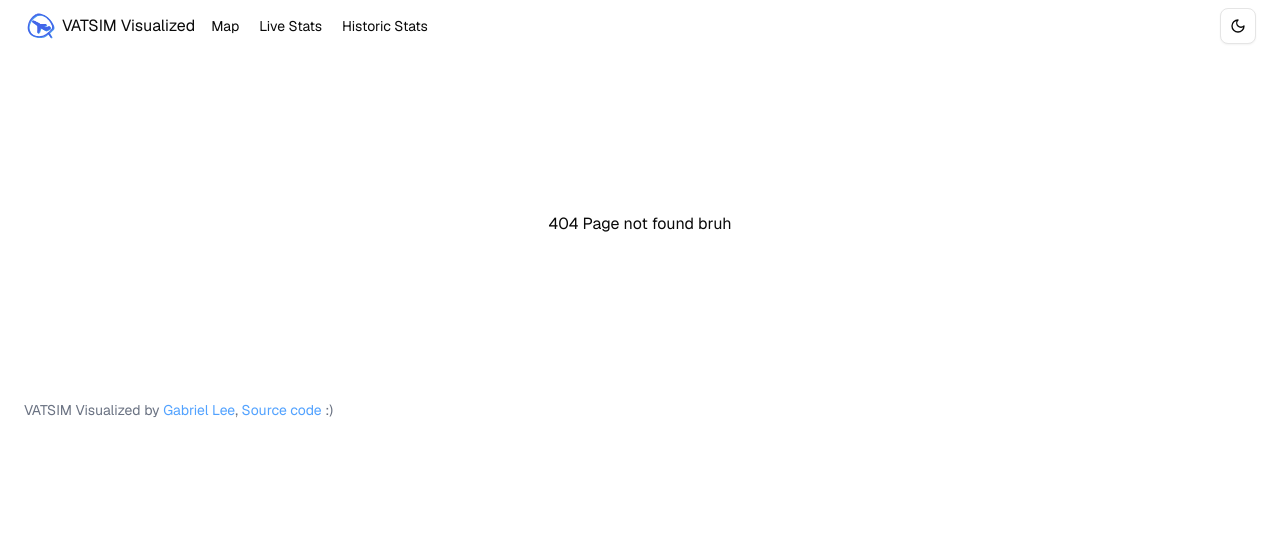
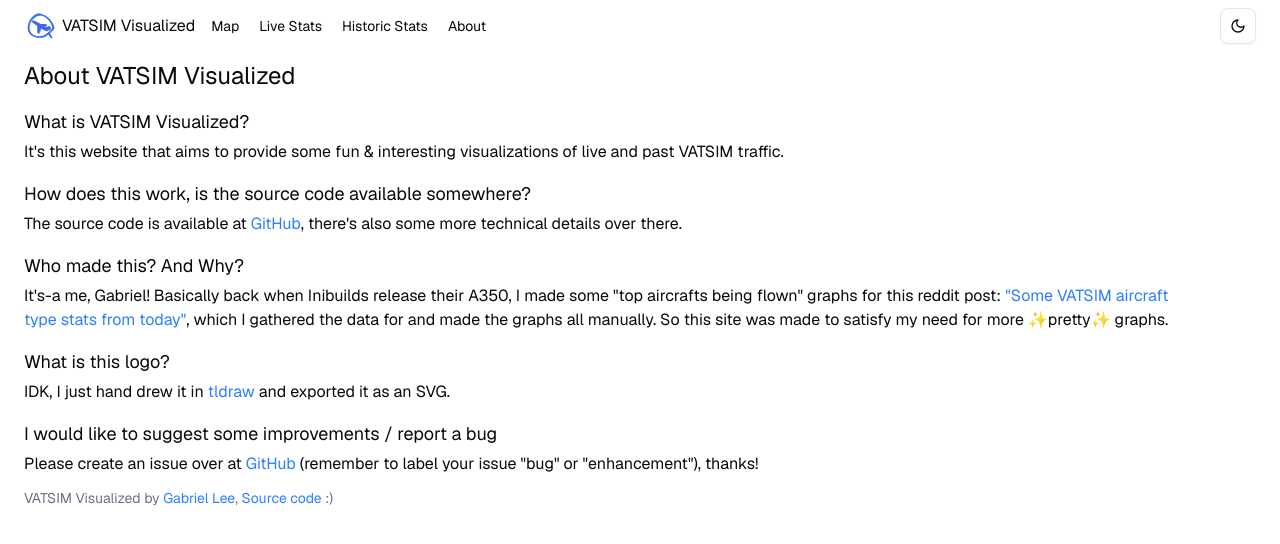
Before and after one commit to gabrielchl/vatsim-visualized, a Next.js app in the folder packages/frontend/: page /about in a window 1280 px wide. Before the commit this address had no page. Shown: the top 544 px of the page. Built offline with nearby package versions, Linux system fonts and the light colour scheme.

Commit message:
feat: about page

```diff
--- /dev/null
+++ b/packages/frontend/src/app/about/page.tsx
@@ -0,0 +1,23 @@
+"use client";
+
+import { StyledLink } from "@/components/StyledLink";
+
+const About = () => {
+  return (
+    <main className="px-6 py-2 max-w-[1200px] [&_h2]:text-lg [&_h2]:mt-4 [&_h2]:mb-1">
+      <h1 className="text-2xl">About VATSIM Visualized</h1>
+      <h2>What is VATSIM Visualized?</h2>
+      <p>It&apos;s this website that aims to provide some fun & interesting visualizations of live and past VATSIM traffic.</p>
+      <h2>How does this work, is the source code available somewhere?</h2>
+      <p>The source code is available at <StyledLink href="https://github.com/gabrielchl/vatsim-visualized/">GitHub</StyledLink>, there&apos;s also some more technical details over there.</p>
+      <h2>Who made this? And Why?</h2>
+      <p>It&apos;s-a me, Gabriel! Basically back when Inibuilds release their A350, I made some &quot;top aircrafts being flown&quot; graphs for this reddit post: <StyledLink href="https://www.reddit.com/r/VATSIM/comments/1iz0ci7/some_vatsim_aircraft_type_stats_from_today/">&quot;Some VATSIM aircraft type stats from today&quot;</StyledLink>, which I gathered the data for and made the graphs all manually. So this site was made to satisfy my need for more ✨pretty✨ graphs.</p>
+      <h2>What is this logo?</h2>
+      <p>IDK, I just hand drew it in <StyledLink href="https://www.tldraw.com/">tldraw</StyledLink> and exported it as an SVG.</p>
+      <h2>I would like to suggest some improvements / report a bug</h2>
+      <p>Please create an issue over at <StyledLink href="https://github.com/gabrielchl/vatsim-visualized/issues/new">GitHub</StyledLink> (remember to label your issue &quot;bug&quot; or &quot;enhancement"), thanks!</p>
+    </main>
+  );
+}
+
+export default About;
--- a/packages/frontend/src/app/historic-stats/page.tsx
+++ b/packages/frontend/src/app/historic-stats/page.tsx
@@ -35,7 +35,7 @@
   const gridClasses = 'grid grid-cols-1 md:grid-cols-[repeat(auto-fill,minmax(700px,1fr))] py-2 px-6 gap-2';
 
   return (
-    <>
+    <main>
       <div className="px-6 pt-2 flex gap-2 flex-col md:flex-row justify-between">
         <div>
           <h1 className="text-2xl">Historic Stats</h1>
@@ -53,7 +53,7 @@
         <TopAircraftTypes rawData={rawData} />
         <TopAircraftTypes5 rawData={rawData} />
       </div>
-    </>
+    </main>
   )
 };
 
--- a/packages/frontend/src/app/layout.tsx
+++ b/packages/frontend/src/app/layout.tsx
@@ -9,6 +9,7 @@
 import { Sheet, SheetTrigger, SheetContent, SheetClose, SheetTitle } from "@/components/ui/sheet";
 import { ThemeProvider } from "next-themes";
 import { ThemeSwitch } from "@/components/theme-switch";
+import { StyledLink } from "@/components/StyledLink";
 
 const geistSans = Geist({
   variable: "--font-geist-sans",
@@ -29,6 +30,7 @@
   {href: '/', label: 'Map'},
   {href: '/live-stats', label: 'Live Stats'},
   {href: '/historic-stats', label: 'Historic Stats'},
+  {href: '/about', label: 'About'},
 ];
 
 export default function RootLayout({
@@ -83,7 +85,7 @@
           </div>
           {children}
           <div className="py-1 px-6 text-sm text-gray-500">
-            VATSIM Visualized by <a href="https://gabrielchl.dev/" className="text-blue-400 hover:underline">Gabriel Lee</a>, <a href="https://github.com/gabrielchl/vatsim-visualized" className="text-blue-400 hover:underline">Source code</a> :&#41;
+            VATSIM Visualized by <StyledLink href="https://gabrielchl.dev/">Gabriel Lee</StyledLink>, <StyledLink href="https://github.com/gabrielchl/vatsim-visualized">Source code</StyledLink> :&#41;
           </div>
         </ThemeProvider>
       </body>
--- a/packages/frontend/src/app/live-stats/page.tsx
+++ b/packages/frontend/src/app/live-stats/page.tsx
@@ -35,7 +35,7 @@
   const gridClasses = 'grid grid-cols-1 sm:grid-cols-[repeat(auto-fill,minmax(600px,1fr))] py-2 px-6 gap-2 max-sm:px-0';
 
   return (
-    <>
+    <main>
       <div className="px-6 pt-2 flex gap-2 flex-col md:flex-row justify-between">
         <div>
           <h1 className="text-2xl">Live Stats</h1>
@@ -77,7 +77,7 @@
         <PlanArrivalAirport rawData={filteredData} />
         <PlanFlightDistance rawData={filteredData} />
       </div>
-    </>
+    </main>
   )
 };
 
--- /dev/null
+++ b/packages/frontend/src/components/StyledLink.tsx
@@ -0,0 +1,6 @@
+import { cx } from "class-variance-authority"
+import { AnchorHTMLAttributes, FC, PropsWithChildren } from "react"
+
+export const StyledLink: FC<PropsWithChildren<AnchorHTMLAttributes<HTMLAnchorElement>>> = ({ children, className, ...props }) => (
+  <a className={cx("text-blue-500 hover:underline", className)} {...props}>{children}</a>
+)
--- a/packages/frontend/src/components/charts/bar-chart.tsx
+++ b/packages/frontend/src/components/charts/bar-chart.tsx
@@ -91,7 +91,7 @@
           config={chartConfig}
           className="mx-auto h-[450px] max-h-full max-w-full w-full"
         >
-          <BarChartRecharts accessibilityLayer data={chartData} {...props}>
+          <BarChartRecharts accessibilityLayer data={chartData} className="[&_.recharts-surface]:overflow-visible" {...props}>
             <ChartTooltip content={<ChartTooltipContent />} />
             <CartesianGrid vertical={false} />
             <XAxis dataKey="type" label={{value: xAxisLabel, position: 'bottom', offset: -7}} tickLine={false} axisLine={false} {...xAxisProps} />
@@ -102,7 +102,7 @@
           </BarChartRecharts>
         </ChartContainer>
       </CardContent>
-      <div className="absolute bottom-3 right-4 text-gray-300 text-xs">vatsim-visualized.com</div>
+      <div className="absolute bottom-3 right-4 text-gray-300 dark:text-gray-700 text-xs">vatsim-visualized.com</div>
     </Card>
   );
 };
--- a/packages/frontend/src/components/charts/line-chart.tsx
+++ b/packages/frontend/src/components/charts/line-chart.tsx
@@ -70,7 +70,7 @@
           </LineChartRecharts>
         </ChartContainer>
       </CardContent>
-      <div className="absolute bottom-3 right-4 text-gray-300 text-xs">vatsim-visualized.com</div>
+      <div className="absolute bottom-3 right-4 text-gray-300 dark:text-gray-700 text-xs">vatsim-visualized.com</div>
     </Card>
   );
 };
--- a/packages/frontend/src/components/charts/pie-chart.tsx
+++ b/packages/frontend/src/components/charts/pie-chart.tsx
@@ -88,7 +88,7 @@
           </PieChartRecharts>
         </ChartContainer>
       </CardContent>
-      <div className="absolute bottom-3 right-4 text-gray-300 text-xs">vatsim-visualized.com</div>
+      <div className="absolute bottom-3 right-4 text-gray-300 dark:text-gray-700 text-xs">vatsim-visualized.com</div>
     </Card>
   );
 };
--- a/packages/frontend/src/components/counter.tsx
+++ b/packages/frontend/src/components/counter.tsx
@@ -18,7 +18,7 @@
       <CardContent className="flex-1 px-0 pb-0 flex items-center justify-center text-5xl my-6">
         {Intl.NumberFormat().format(count)}
       </CardContent>
-      <div className="absolute bottom-3 right-4 text-gray-300 text-xs">vatsim-visualized.com</div>
+      <div className="absolute bottom-3 right-4 text-gray-300 dark:text-gray-700 text-xs">vatsim-visualized.com</div>
     </Card>
   );
 };
```
Also changed, not shown: packages/frontend/src/app/globals.css (+15 -72 lines).
